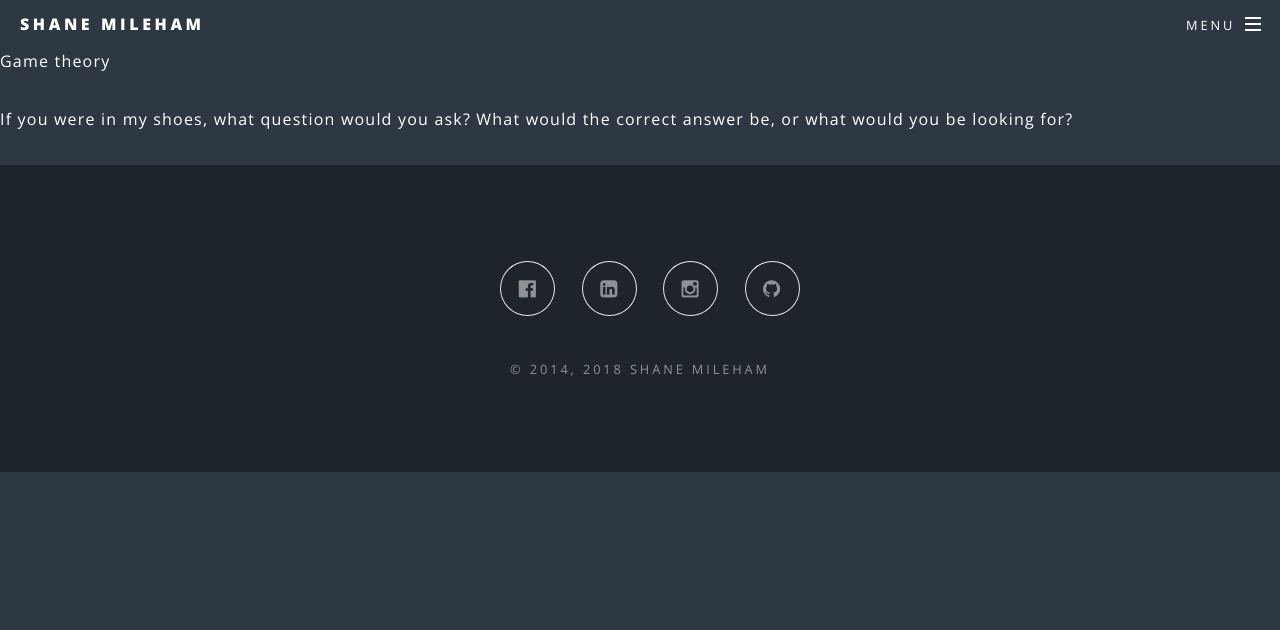
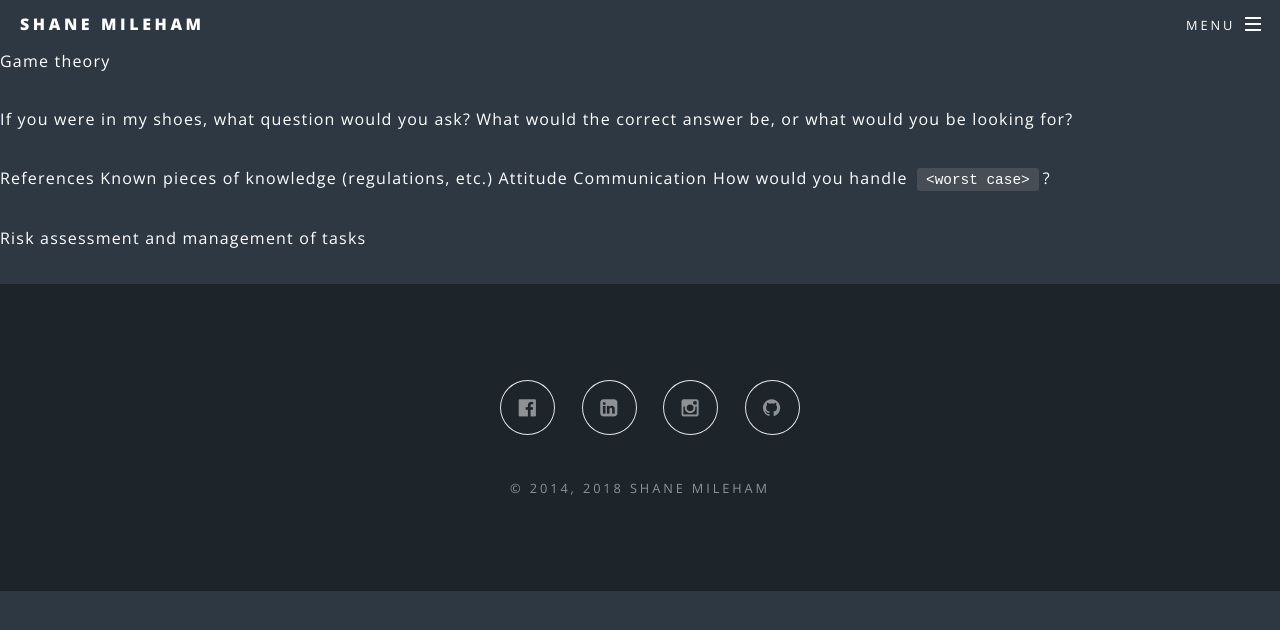
Before and after one commit to shanemileham/shanemileham.github.io, a Jekyll site: the page built from _kb/business/hiring/better.md, in a window 1280 px wide. Shown: the top 630 px of the page. Built offline with Jekyll 4.4.1, drawn with Linux system fonts in a browser that asks for light colours; comment, search, counter and statistics services are not loaded.

Commit message:
Hiring better notes

```diff
--- a/_kb/business/hiring/better.md
+++ b/_kb/business/hiring/better.md
@@ -5,3 +5,13 @@ title: Hiring better than you
 Game theory
 
 If you were in my shoes, what question would you ask? What would the correct answer be, or what would you be looking for?
+
+
+
+References
+Known pieces of knowledge (regulations, etc.)
+Attitude
+Communication
+How would you handle `<worst case>`?
+
+Risk assessment and management of tasks
```
